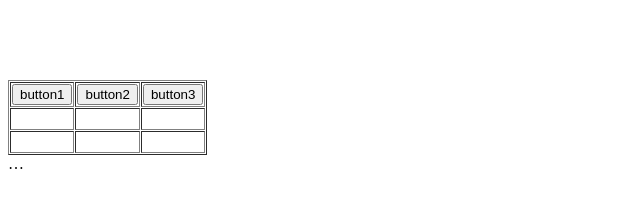
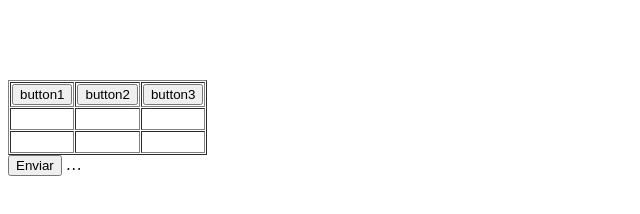
Before and after one commit to abeldallia/Tinbot, a plain HTML site: page index.html in a window 1280 px wide. Shown: the whole page, without its empty margins (0-640 px from the left). Drawn offline with Linux system fonts and the light colour scheme.

Commit message:
Update index.html

```diff
--- a/index.html
+++ b/index.html
@@ -41,6 +41,7 @@
 				</tbody>
 			</table>
 						<form action="https://example.com" method="post" name="teste" value="teste1">
+							<input type="submit" value="Enviar" id="enviar">
 				&hellip;</form>
 			<p>
 				&nbsp;</p>
```
